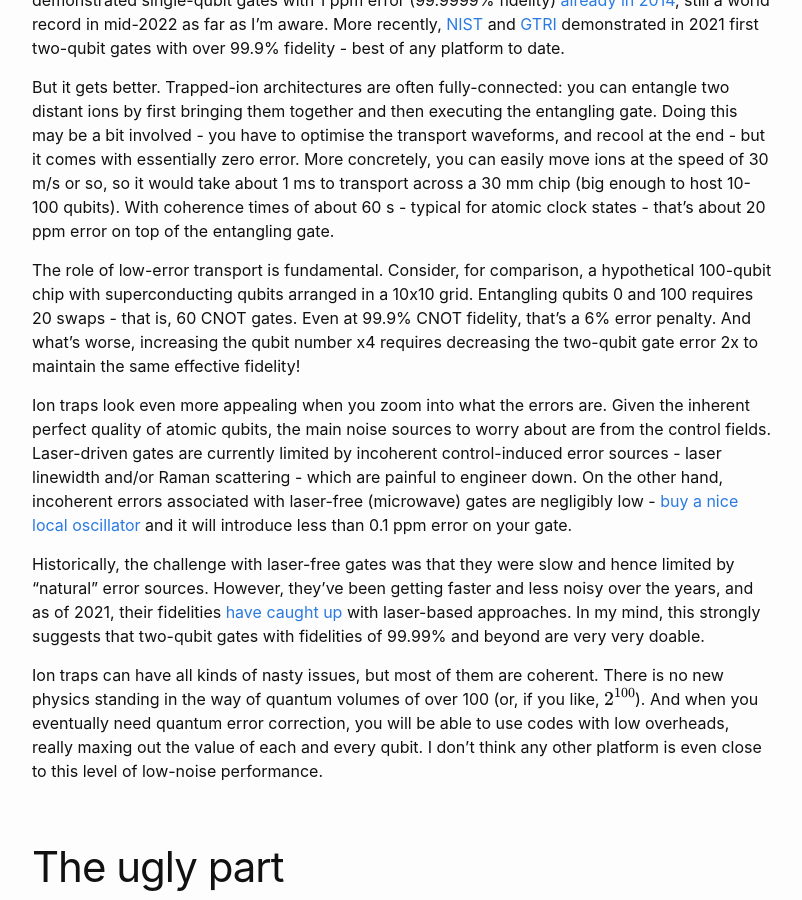
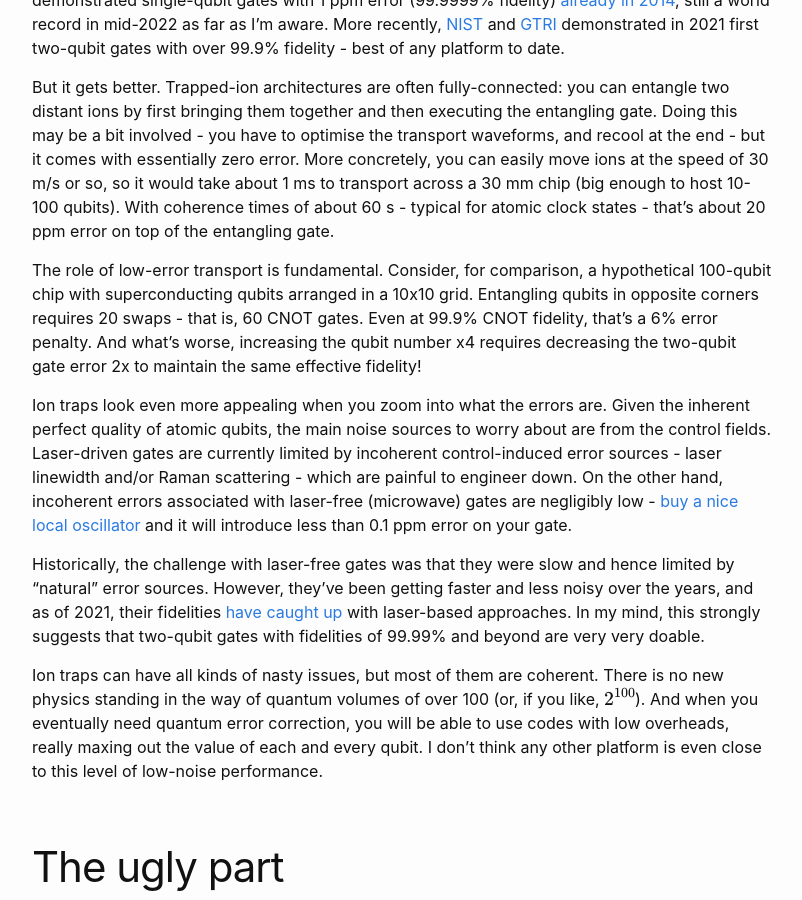
Before and after one commit to m-malinowski/m-malinowski.github.io, a Jekyll site: the page built from _posts/2022-05-21-ti-best-and-worst.md, in a window 1280 px wide and 900 px high, scrolled down 660 px. Shown: the whole window, without its empty margins (238-1040 px from the left). Built offline with Jekyll 4.4.1, drawn with Linux system fonts in a browser that asks for light colours; formulas are drawn with MathJax 3; comment, search, counter and statistics services are not loaded.

Commit message:
update typo

```diff
--- a/_posts/2022-05-21-ti-best-and-worst.md
+++ b/_posts/2022-05-21-ti-best-and-worst.md
@@ -16,7 +16,7 @@ Trapped ions have [for a long time](https://github.com/m-malinowski/quantum-benc
 
 But it gets better. Trapped-ion architectures are often fully-connected: you can entangle two distant ions by first bringing them together and then executing the entangling gate. Doing this may be a bit involved - you have to optimise the transport waveforms, and recool at the end - but it comes with essentially zero error. More concretely, you can easily move ions at the speed of 30 m/s or so, so it would take about 1 ms to transport across a 30 mm chip (big enough to host 10-100 qubits). With coherence times of about 60 s - typical for atomic clock states - that's about 20 ppm error on top of the entangling gate.
 
-The role of low-error transport is fundamental. Consider, for comparison, a hypothetical 100-qubit chip with superconducting qubits arranged in a 10x10 grid. Entangling qubits 0 and 100 requires 20 swaps - that is, 60 CNOT gates. Even at 99.9% CNOT fidelity, that's a 6% error penalty. And what's worse, increasing the qubit number x4 requires decreasing the two-qubit gate error 2x to maintain the same effective fidelity!
+The role of low-error transport is fundamental. Consider, for comparison, a hypothetical 100-qubit chip with superconducting qubits arranged in a 10x10 grid. Entangling qubits in opposite corners requires 20 swaps - that is, 60 CNOT gates. Even at 99.9% CNOT fidelity, that's a 6% error penalty. And what's worse, increasing the qubit number x4 requires decreasing the two-qubit gate error 2x to maintain the same effective fidelity!
 
 Ion traps look even more appealing when you zoom into what the errors are. Given the inherent perfect quality of atomic qubits, the main noise sources to worry about are from the control fields. Laser-driven gates are currently limited by incoherent control-induced error sources - laser linewidth and/or Raman scattering - which are painful to engineer down. On the other hand, incoherent errors associated with laser-free (microwave) gates are negligibly low - [buy a nice local oscillator](https://www.nature.com/articles/npjqi201633.pdf) and it will introduce less than 0.1 ppm error on your gate.
 
```
